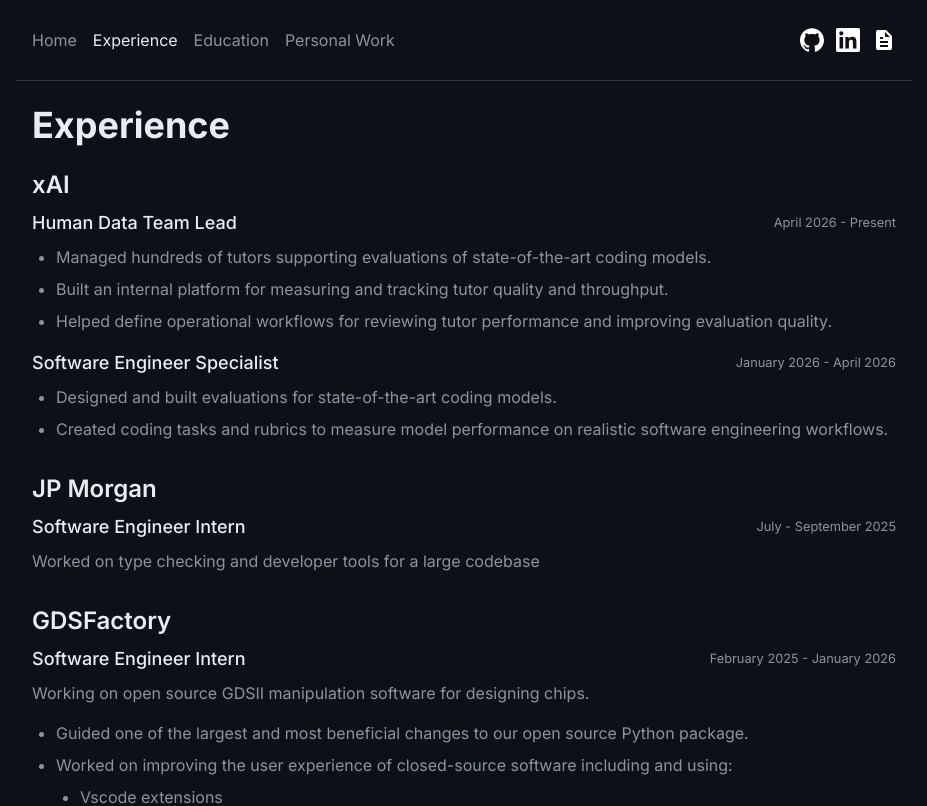
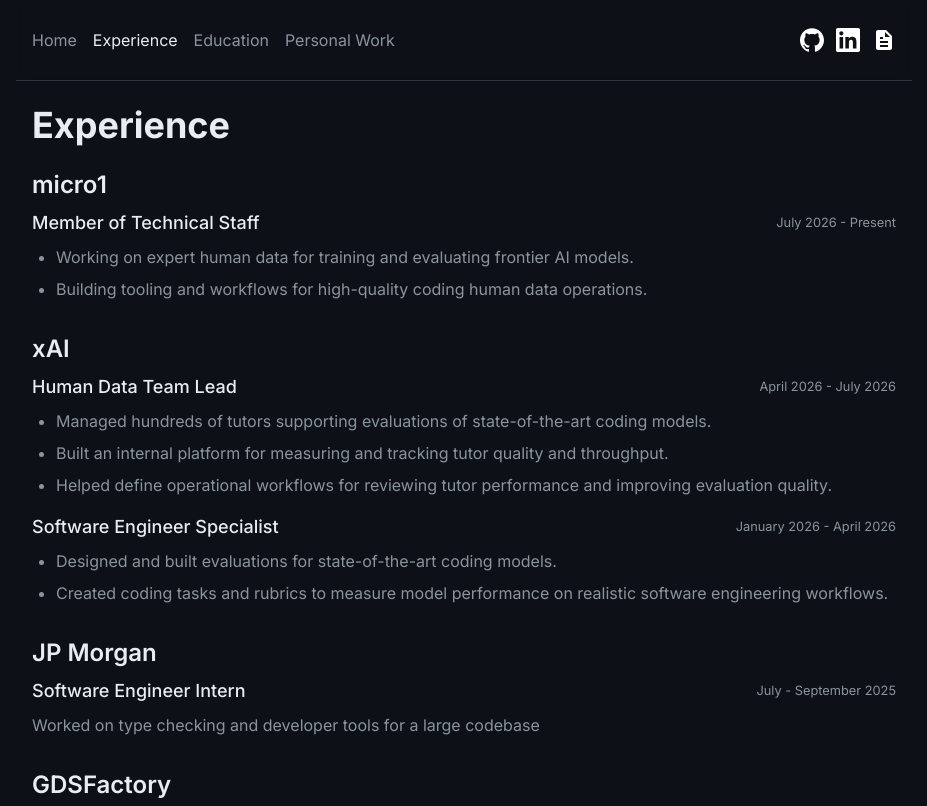
Before and after one commit to MatthewMckee4/MatthewMckee4, a Next.js app: page /experience in a window 1280 px wide. Shown: the top 806 px of the page, without its empty margins (176-1103 px from the left). Built offline with nearby package versions, Linux system fonts and the light colour scheme; a small style sheet from the web is missing.

Commit message:
Add micro1 role and graduation updates

```diff
--- a/src/app/education/page.tsx
+++ b/src/app/education/page.tsx
@@ -9,7 +9,7 @@
                 <DatedTitle title="University of Glasgow" date="2022 - 2026" />
 
                 <p className="text-lg font-medium mb-4">
-                    Bachelors of Science, Computing Science and Mathematics
+                    First-Class Honours BSc, Computing Science and Mathematics
                 </p>
 
                 <div>
--- a/src/app/experience/page.tsx
+++ b/src/app/experience/page.tsx
@@ -6,10 +6,32 @@
             <h1 className="text-4xl font-bold mb-6">Experience</h1>
 
             <ExperienceSection
+                workplace="micro1"
+                positions={[
+                    {
+                        date: "July 2026 - Present",
+                        role: "Member of Technical Staff",
+                        content: (
+                            <ul className="list-disc pl-6 space-y-2 text-muted-foreground">
+                                <li>
+                                    Working on expert human data for training
+                                    and evaluating frontier AI models.
+                                </li>
+                                <li>
+                                    Building tooling and workflows for
+                                    high-quality coding human data operations.
+                                </li>
+                            </ul>
+                        ),
+                    },
+                ]}
+            />
+
+            <ExperienceSection
                 workplace="xAI"
                 positions={[
                     {
-                        date: "April 2026 - Present",
+                        date: "April 2026 - July 2026",
                         role: "Human Data Team Lead",
                         content: (
                             <ul className="list-disc pl-6 space-y-2 text-muted-foreground">
--- a/src/app/page.tsx
+++ b/src/app/page.tsx
@@ -7,9 +7,10 @@
 
             <div className="text-muted-foreground">
                 <p className="mb-4">
-                    Human Data Team Lead at xAI. Studying Computing Science and
-                    Mathematics at The University of Glasgow. I enjoy writing
-                    Rust and Python.
+                    Member of Technical Staff on the coding team at micro1,
+                    working on human data for frontier AI models. First-Class
+                    Honours BSc Computing Science and Mathematics graduate from
+                    The University of Glasgow. I enjoy writing Rust and Python.
                 </p>
                 <p className="mb-4">
                     Some of the projects I have been working on are:
```
Also changed, not shown: 2 other files (tests, documents, lock files or other folders).
